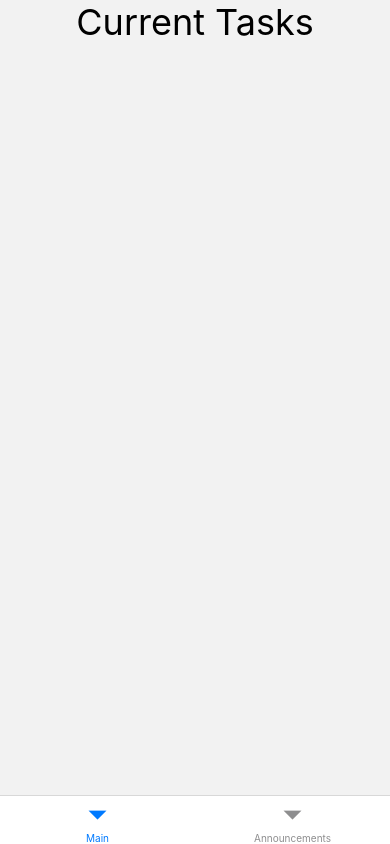
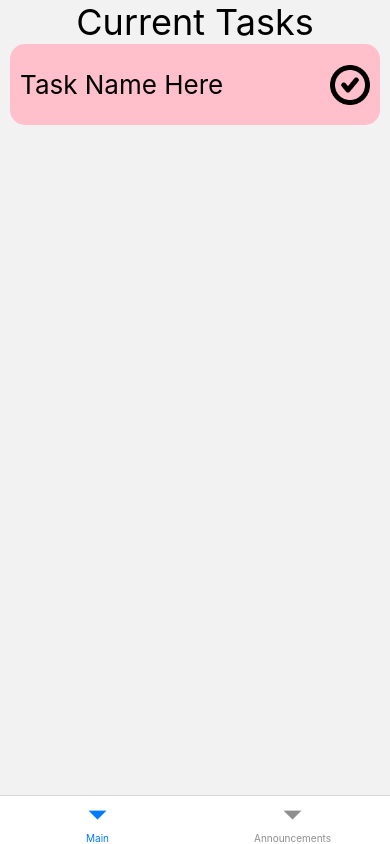
Before and after one commit to dangreen07/CrisisConnect, a React Native app: screen /Main in a window 390 px wide. Built offline with nearby package versions, Linux system fonts and the light colour scheme.

Commit message:
Setup Announcement and MainPage

```diff
--- /dev/null
+++ b/AnnouncementItem.tsx
@@ -0,0 +1,32 @@
+import { View, Text, StyleSheet } from 'react-native';
+import { theme } from './Constants';
+
+const defaultTitle: string = "Title Not Set!";
+const defaultContents: string = "Lorem ipsum dolor sit amet, consectetur adipiscing elit. Nullam id libero bibendum, cursus diam eu, finibus magna. Donec volutpat tempus urna, vel ullamcorper est mollis nec. Integer id purus mollis, sollicitudin neque eu, tristique lacus. Nullam dignissim odio sem, nec hendrerit leo pellentesque ac. Curabitur ultrices sagittis tristique. Integer condimentum.";
+
+export default function Announcement({title = defaultTitle, contents = defaultContents}: {title?: string, contents?: string}) {
+    return (
+        <View style={styles.container}>
+            <Text style={styles.title}>{title}</Text>
+            <Text style={styles.contents}>{contents}</Text>
+        </View>
+    );
+}
+
+const styles = StyleSheet.create({
+    container: {
+        marginHorizontal: 10,
+        backgroundColor: theme.foregroundColor,
+        borderRadius: 15,
+    },
+    title: {
+        fontSize: 24,
+        marginHorizontal: 10,
+        marginVertical:5,
+    },
+    contents: {
+        fontSize:16,
+        marginHorizontal: 10,
+        marginBottom: 8,
+    }
+});
--- a/AnnouncementsPage.tsx
+++ b/AnnouncementsPage.tsx
@@ -1,12 +1,16 @@
 import { StatusBar } from 'expo-status-bar';
 import React from 'react';
-import { View, Text, StyleSheet, SafeAreaView } from 'react-native';
+import { View, Text, StyleSheet, SafeAreaView, ScrollView } from 'react-native';
+import AnnouncementItem from './AnnouncementItem';
 
 export default function AnnouncementsPage() {
   return (
     <View style={styles.container}>
       <SafeAreaView style={{flex: 1, width: '100%', margin: 'auto'}}>
         <Text style={{fontSize:36, alignSelf: 'center'}}>Announcements</Text>
+        <ScrollView>
+          <AnnouncementItem />
+        </ScrollView>
       </SafeAreaView>
       <StatusBar style="auto"/>
     </View>
--- /dev/null
+++ b/Constants.ts
@@ -0,0 +1,5 @@
+export const theme = {
+    backgroundColor: "white",
+    foregroundColor: "pink",
+    textColor: "black",
+}
--- a/MainPage.tsx
+++ b/MainPage.tsx
@@ -1,12 +1,16 @@
 import { StatusBar } from 'expo-status-bar';
 import React from 'react';
-import { View, Text, StyleSheet, SafeAreaView } from 'react-native';
+import { View, Text, StyleSheet, SafeAreaView, ScrollView } from 'react-native';
+import TaskItem from './TaskItem';
 
 export default function MainPage() {
   return (
     <View style={styles.container}>
       <SafeAreaView style={{flex: 1, width: '100%', margin: 'auto'}}>
         <Text style={{fontSize:36, alignSelf: 'center'}}>Current Tasks</Text>
+        <ScrollView>
+          <TaskItem />
+        </ScrollView>
       </SafeAreaView>
       <StatusBar style="auto"/>
     </View>
--- /dev/null
+++ b/TaskItem.tsx
@@ -0,0 +1,72 @@
+import { View, Text, StyleSheet, Pressable, Animated, Image } from 'react-native';
+import { theme } from './Constants';
+import React from 'react';
+
+const fadeInAnimationConfig = {
+    toValue: .7,
+    duration: 100,
+    useNativeDriver: true,
+}
+
+const fadeOutAnimationConfig = {
+    toValue: 0,
+    duration: 100,
+    useNativeDriver: true,
+}
+
+export default function Task() {
+    const opacityValue = React.useRef(new Animated.Value(0)).current;
+
+    const fadeIn = () => {
+        Animated.timing(opacityValue, fadeInAnimationConfig).start();
+    };
+
+    const fadeOut = () => {
+        Animated.timing(opacityValue, fadeOutAnimationConfig).start();
+    }
+
+    const taskComplete = () => {
+        console.log("Completed Task!");
+    };
+
+    return (
+        <View style={styles.container}>
+            <Text style={styles.title}>Task Name Here</Text>
+            <Pressable
+            onPressIn={fadeIn}
+            onPressOut={fadeOut}
+            onPress={taskComplete}
+            style={styles.button}
+            >
+                <Image style={styles.taskComplete} source={require('./assets/task-complete.png')} />
+            </Pressable>
+        </View>
+    );
+}
+
+const styles = StyleSheet.create({
+    container: {
+        marginHorizontal: 10,
+        backgroundColor: theme.foregroundColor,
+        borderRadius: 15,
+        flexDirection: "row",
+        alignItems: 'center',
+    },
+    title: {
+        fontSize: 26,
+        marginHorizontal: 10,
+        paddingVertical: 25,
+        flex: 1,
+    },
+    button: {
+        alignItems: 'center',
+        justifyContent: 'center',
+        elevation: 3,
+        padding: 10,
+    },
+    taskComplete: {
+        width: 40,
+        height: 40,
+        resizeMode: 'contain',
+    }
+});
```
Also changed, not shown: assets/task-complete.png (added).
